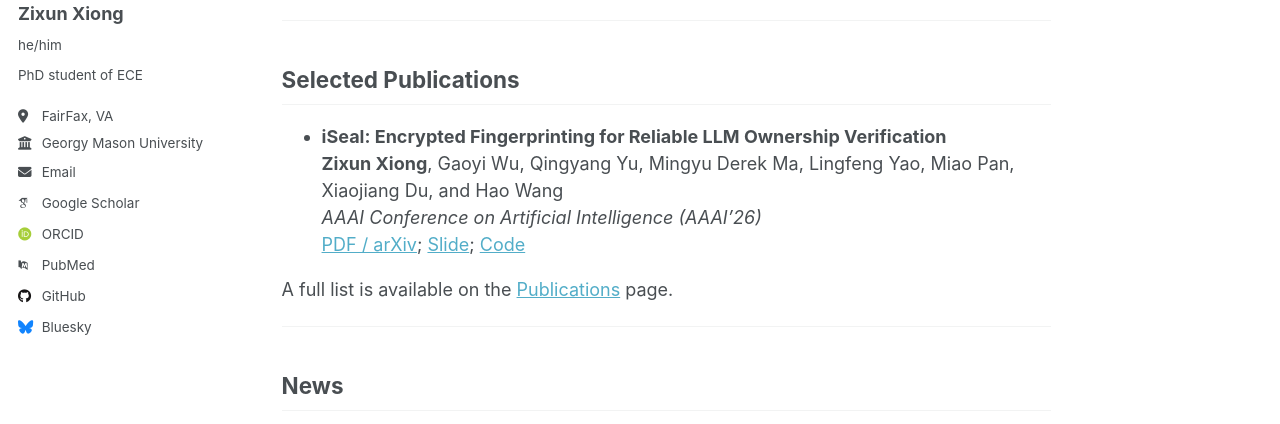
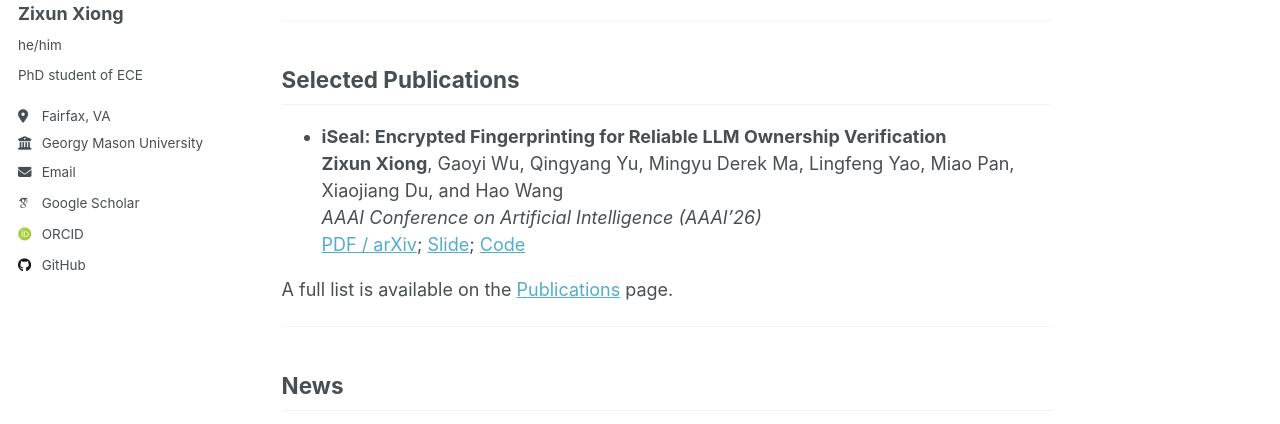
Before and after one commit to kitaharasetusna/zixun-xiong.github.io, a Jekyll site: the page built from _pages/about.md, in a window 1280 px wide. Shown: the part 280-704 px from the top of the page. Built offline with Jekyll 4.4.1, drawn with Linux system fonts in a browser that asks for light colours; some web fonts are replaced; a script that is not in the unit is left out; part of the change alters nothing that is shown.

Commit message:
Update _config.yml

```diff
--- a/_config.yml
+++ b/_config.yml
@@ -27,7 +27,7 @@ author:
   name             : "Zixun Xiong"
   pronouns         : he/him # example: "she/her"
   bio              : "PhD student of ECE"
-  location         : "FairFax, VA"
+  location         : "Fairfax, VA"
   employer         : "Georgy Mason University"
   uri              : # URL
   email            : "zxiong@gmu.edu"
@@ -38,9 +38,9 @@ author:
   googlescholar    : "https://scholar.google.com/citations?user=PS_CX0AAAAAJ"
   inspire-hep      : # URL
   impactstory      : # URL
-  orcid            : "https://orcid.org/yourorcidurl"
+  orcid            : "https://orcid.org/0009-0004-7318-2084"
   semantic         : # URL
-  pubmed           : "https://www.ncbi.nlm.nih.gov/pubmed/?term=john+snow"
+  pubmed           :
   researchgate     : # URL
   scopus           : # URL
 
@@ -54,7 +54,7 @@ author:
 
   # Social media
   artstation       : # Username
-  bluesky          : "bsky.app" # Replace this with you Bluesky username
+  bluesky          :
   facebook         : # Username
   flickr           : # Username
   foursquare       : # Username
@@ -148,6 +148,8 @@ social:
   type                   : # Person or Organization (defaults to Person)
   name                   : # If the user or organization name differs from the site's name
   links: # An array of links to social media profiles
+    - "https://github.com/kitaharasetusna"
+    - "https://orcid.org/0009-0004-7318-2084"
 
 
 # Analytics
```
